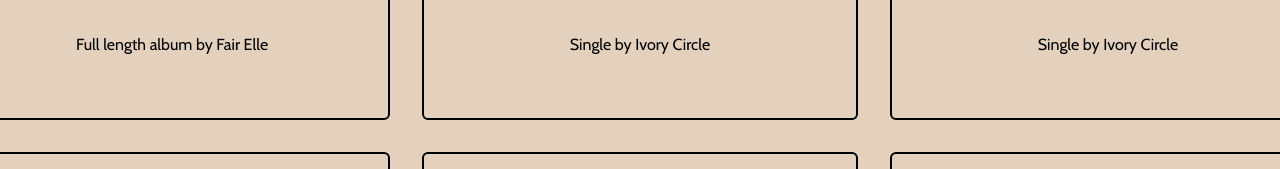
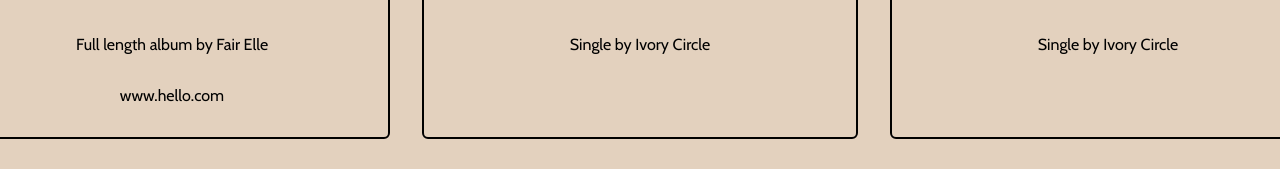
Before and after one commit to conconartist/conconart, a React (Create React App) app: page /discography in a window 1280 px wide. Shown: the part 530-699 px from the top of the page. Built offline with nearby package versions, Linux system fonts and the light colour scheme.

Commit message:
Refactor discography render

```diff
--- a/src/Discography/Discography.js
+++ b/src/Discography/Discography.js
@@ -4,7 +4,7 @@ import { Link } from 'react-router-dom';
 export const Discography = () => {
 
     const items = [
-      {title: "I'm Sorry You Feel That Way", year: 2021, imgSrc: "", description: "Full length album by Fair Elle", links: []},
+      {title: "I'm Sorry You Feel That Way", year: 2021, imgSrc: "", description: "Full length album by Fair Elle", links: ['www.hello.com']},
       {title: "We Will Run", year: 2020, imgSrc: "", description: "Single by Ivory Circle", links: []},
       {title: "Trigger", year: 2020, imgSrc: "", description: "Single by Ivory Circle", links: []},
       {title: "Slip Away", year: 2019, imgSrc: "", description: "Single by Ivory Circle", links: []},
@@ -21,13 +21,20 @@ export const Discography = () => {
     ]
 
     const discoItems = items.map((item) => {
+
+      const itemLinks = item.links.map((link) => {
+        return <p>{link}</p>
+      })
+
       return (
         <div className='discoItem'>
               <h3 className='discoTitle'>{item.title}</h3>
               <img src='{item.imgSrc}' alt='{item.title} album artwork'></img>
               <h4 className='discoYear'>{item.year}</h4>
               <p className='discoDescription'>{item.description}</p>
-              <p>{item.links}</p>
+              <div className='discoLinks'>
+                {itemLinks}
+              </div>
             </div>
       )
     })
```
